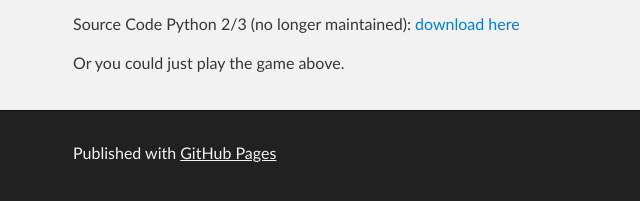
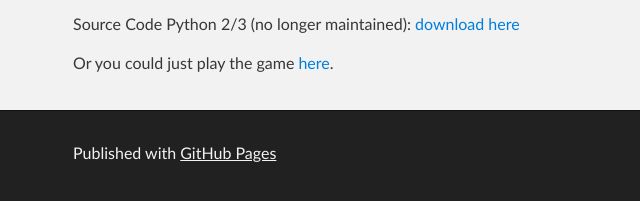
Before and after one commit to Ways-to-not-make-money/Ways-to-not-make-money.github.io, a website: page index.html in a window 1280 px wide. Shown: the part 251-452 px from the top of the page, 247-887 px from the left. Drawn offline with Linux system fonts and the light colour scheme.

Commit message:
Added link to game.
Hopefully this works...

```diff
--- a/index.html
+++ b/index.html
@@ -31,7 +31,7 @@
 
 <p>Source Code Python 2/3 (no longer maintained): <a href="https://github.com/Ways-to-not-make-money/wtnmm-python/archive/master.zip">download here</a></p>
 
-<p>Or you could just play the game above.</p>
+<p>Or you could just play the game <a href="/wtnmm-javascript">here</a>.</p>
       </section>
     </div>
 
```
